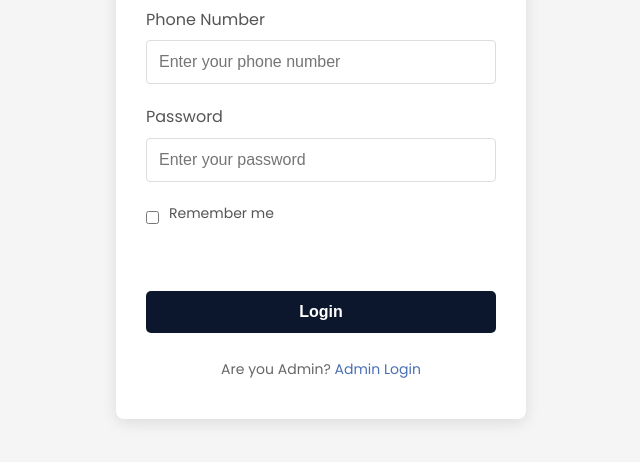
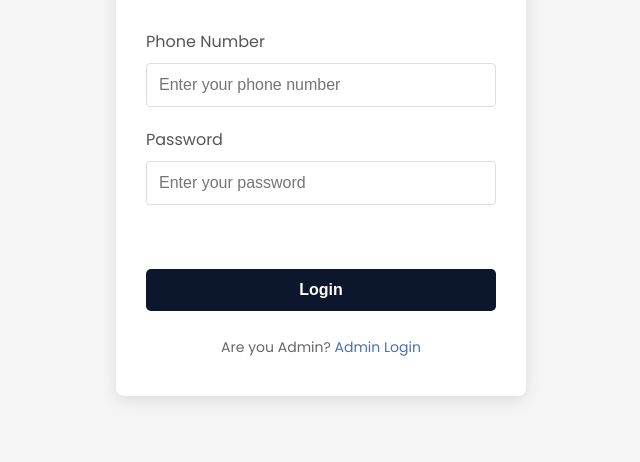
Before and after one commit to anikettt21/hie, a website: page login.html in a window 1280 px wide. Shown: the part 274-736 px from the top of the page, without its empty margins (319-959 px from the left). Drawn offline with nearby package versions, Linux system fonts and the light colour scheme.

Commit message:
Update login.html

```diff
--- a/login.html
+++ b/login.html
@@ -31,10 +31,6 @@
         <input type="password" id="password" placeholder="Enter your password" required>
       </div>
 
-      <div class="form-group checkbox-group">
-        <input type="checkbox" id="remember-me">
-        <label for="remember-me">Remember me</label>
-      </div>
 
       <div class="error-container">
         <p id="login-error" class="error-message"></p>
```
